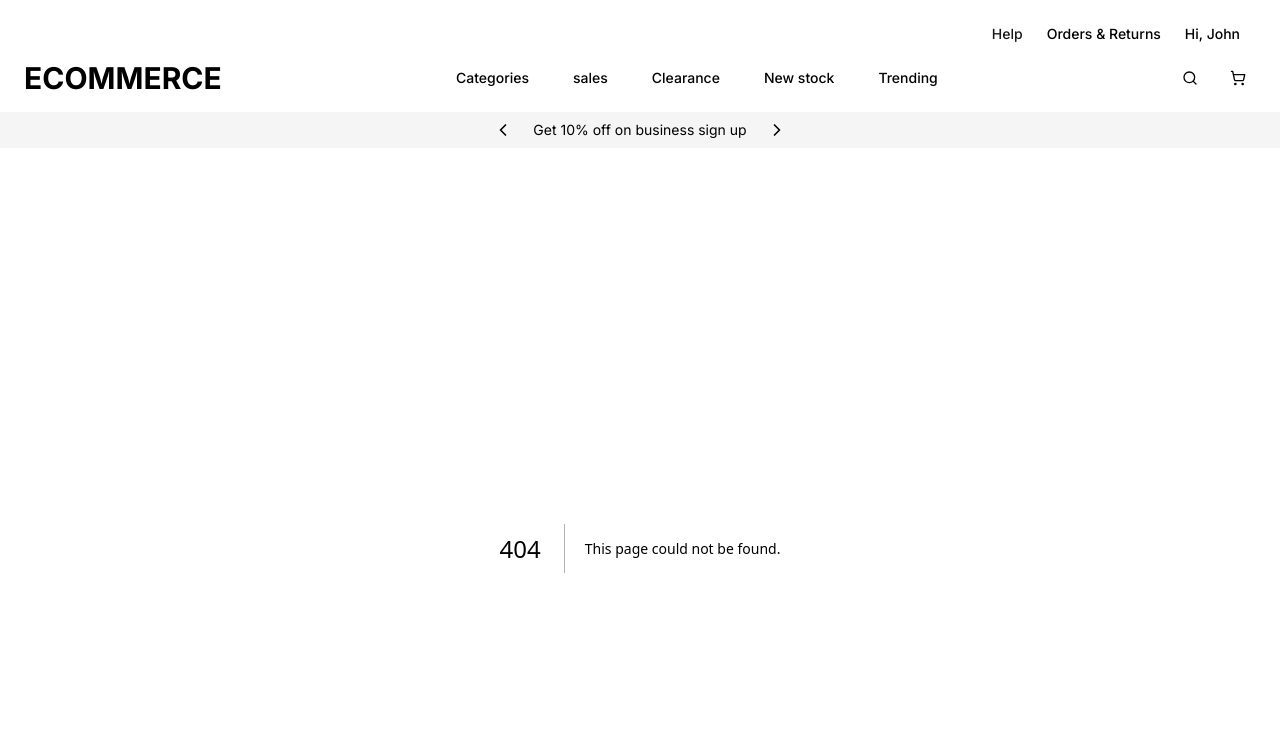
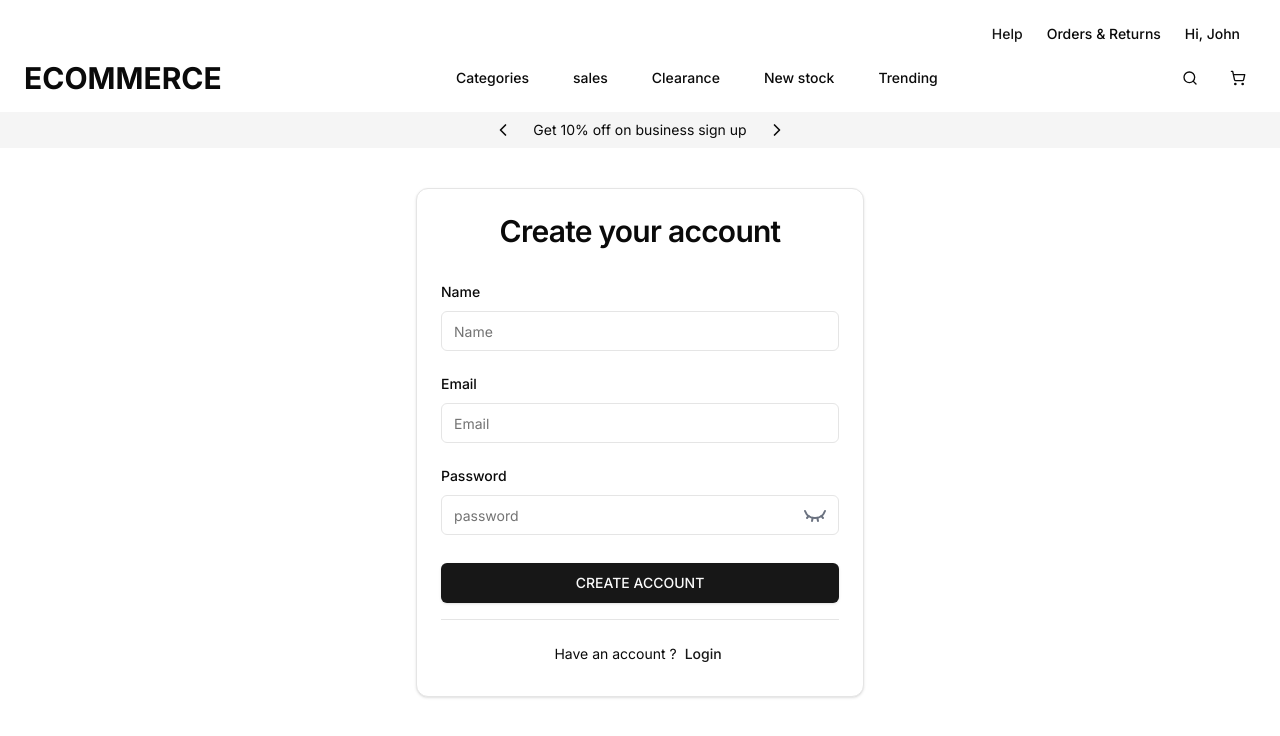
Before and after one commit to Milind-Jamnekar/revispy-milindjamnekar-assessment, a Next.js app: page /register in a window 1280 px wide. Before the commit this address had no page. Shown: the top 736 px of the page. Built offline with nearby package versions, Linux system fonts and the light colour scheme.

Commit message:
signup move to register

```diff
--- a/package.json
+++ b/package.json
@@ -21,6 +21,7 @@
     "input-otp": "^1.2.4",
     "lucide-react": "^0.453.0",
     "next": "15.0.1",
+    "next-auth": "5.0.0-beta.25",
     "react": "19.0.0-rc-69d4b800-20241021",
     "react-dom": "19.0.0-rc-69d4b800-20241021",
     "react-hook-form": "^7.53.1",
--- a/src/app/(auth)/page.tsx
+++ b/src/app/(auth)/page.tsx
@@ -1,4 +1,5 @@
 import SignupForm from "@/components/auth/signup-form";
+import { Button, ButtonGroup } from "@/components/ui/button";
 import {
   Card,
   CardContent,
@@ -6,6 +7,7 @@ import {
   CardHeader,
   CardTitle,
 } from "@/components/ui/card";
+import Link from "next/link";
 
 export default function AuthPage() {
   return (
@@ -13,12 +15,19 @@ export default function AuthPage() {
       <Card>
         <CardHeader>
           <CardTitle className="text-center text-2xl md:text-3xl">
-            Create your account
+            Go to route
           </CardTitle>
           <CardDescription></CardDescription>
         </CardHeader>
-        <CardContent>
-          <SignupForm />
+        <CardContent className="">
+          <ButtonGroup className="justify-center">
+            <Button variant="outline" asChild>
+              <Link href="/login">Login</Link>
+            </Button>
+            <Button variant="outline" asChild>
+              <Link href="/register">Register</Link>
+            </Button>
+          </ButtonGroup>
         </CardContent>
       </Card>
     </section>
--- /dev/null
+++ b/src/app/(auth)/register/page.tsx
@@ -0,0 +1,26 @@
+import SignupForm from "@/components/auth/signup-form";
+import {
+  Card,
+  CardHeader,
+  CardTitle,
+  CardDescription,
+  CardContent,
+} from "@/components/ui/card";
+
+export default function RegistractionPage() {
+  return (
+    <section className="max-w-md mx-auto mt-10">
+      <Card>
+        <CardHeader>
+          <CardTitle className="text-center text-2xl md:text-3xl">
+            Create your account
+          </CardTitle>
+          <CardDescription></CardDescription>
+        </CardHeader>
+        <CardContent>
+          <SignupForm />
+        </CardContent>
+      </Card>
+    </section>
+  );
+}
--- a/src/components/ui/button.tsx
+++ b/src/components/ui/button.tsx
@@ -1,8 +1,8 @@
-import * as React from "react"
-import { Slot } from "@radix-ui/react-slot"
-import { cva, type VariantProps } from "class-variance-authority"
+import * as React from "react";
+import { Slot } from "@radix-ui/react-slot";
+import { cva, type VariantProps } from "class-variance-authority";
 
-import { cn } from "@/lib/utils"
+import { cn } from "@/lib/utils";
 
 const buttonVariants = cva(
   "inline-flex items-center justify-center gap-2 whitespace-nowrap rounded-md text-sm font-medium transition-colors focus-visible:outline-none focus-visible:ring-1 focus-visible:ring-ring disabled:pointer-events-none disabled:opacity-50 [&_svg]:pointer-events-none [&_svg]:size-4 [&_svg]:shrink-0",
@@ -32,26 +32,75 @@ const buttonVariants = cva(
       size: "default",
     },
   }
-)
+);
 
 export interface ButtonProps
   extends React.ButtonHTMLAttributes<HTMLButtonElement>,
     VariantProps<typeof buttonVariants> {
-  asChild?: boolean
+  asChild?: boolean;
 }
 
 const Button = React.forwardRef<HTMLButtonElement, ButtonProps>(
   ({ className, variant, size, asChild = false, ...props }, ref) => {
-    const Comp = asChild ? Slot : "button"
+    const Comp = asChild ? Slot : "button";
     return (
       <Comp
         className={cn(buttonVariants({ variant, size, className }))}
         ref={ref}
         {...props}
       />
-    )
+    );
   }
-)
-Button.displayName = "Button"
+);
+Button.displayName = "Button";
 
-export { Button, buttonVariants }
+interface ButtonGroupProps {
+  className?: string;
+  orientation?: "horizontal" | "vertical";
+  children: React.ReactElement<ButtonProps>[];
+}
+
+export const ButtonGroup = ({
+  className,
+  orientation = "horizontal",
+  children,
+}: ButtonGroupProps) => {
+  const totalButtons = React.Children.count(children);
+  const isHorizontal = orientation === "horizontal";
+  const isVertical = orientation === "vertical";
+
+  return (
+    <div
+      className={cn(
+        "flex",
+        {
+          "flex-col": isVertical,
+          "w-fit": isVertical,
+        },
+        className
+      )}
+    >
+      {React.Children.map(children, (child, index) => {
+        const isFirst = index === 0;
+        const isLast = index === totalButtons - 1;
+
+        return React.cloneElement(child, {
+          className: cn(
+            {
+              "rounded-l-none": isHorizontal && !isFirst,
+              "rounded-r-none": isHorizontal && !isLast,
+              "border-l-0": isHorizontal && !isFirst,
+
+              "rounded-t-none": isVertical && !isFirst,
+              "rounded-b-none": isVertical && !isLast,
+              "border-t-0": isVertical && !isFirst,
+            },
+            child.props.className
+          ),
+        });
+      })}
+    </div>
+  );
+};
+
+export { Button, buttonVariants };
```
Also changed, not shown: 1 other file (tests, documents, lock files or other folders).
